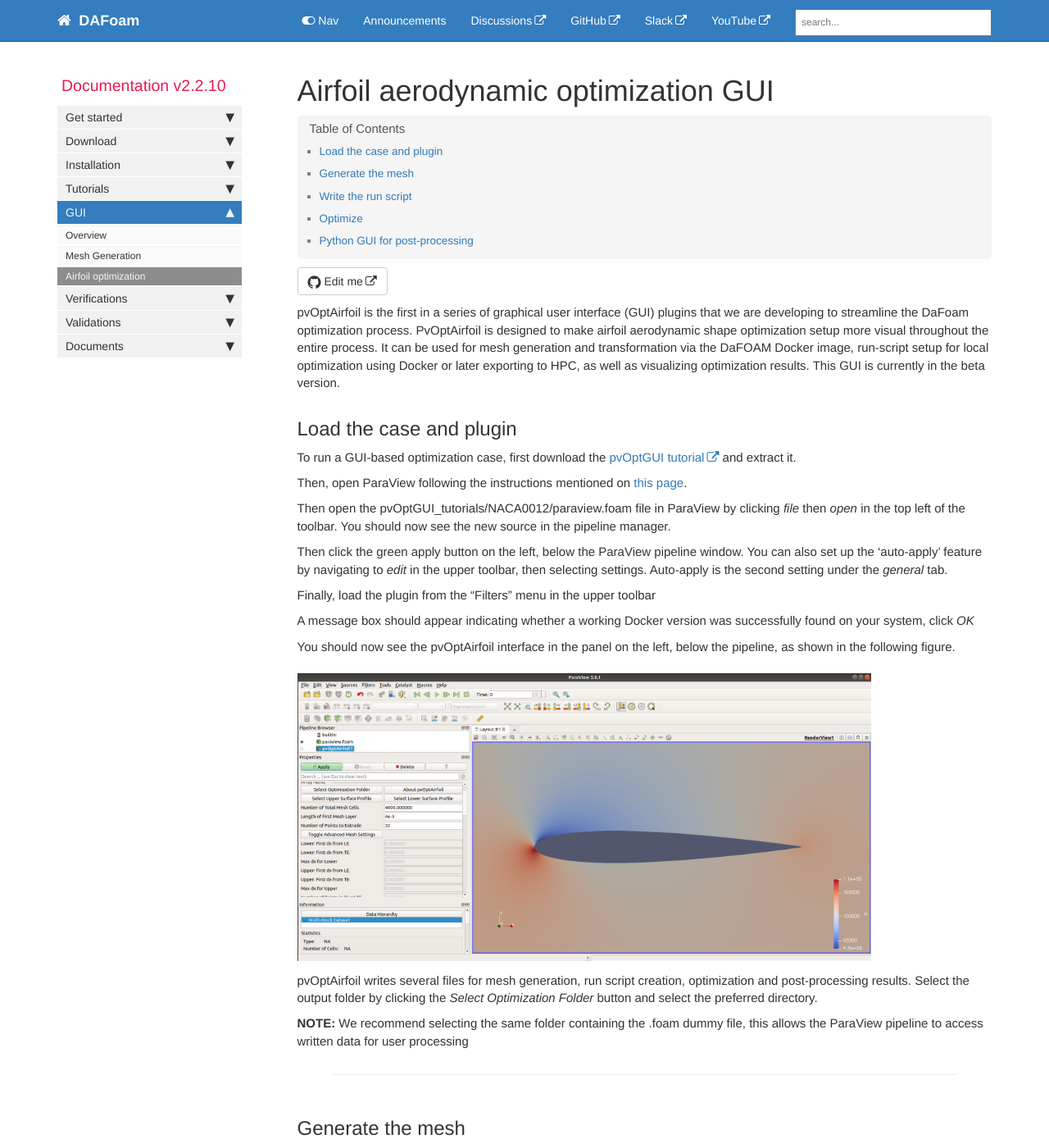
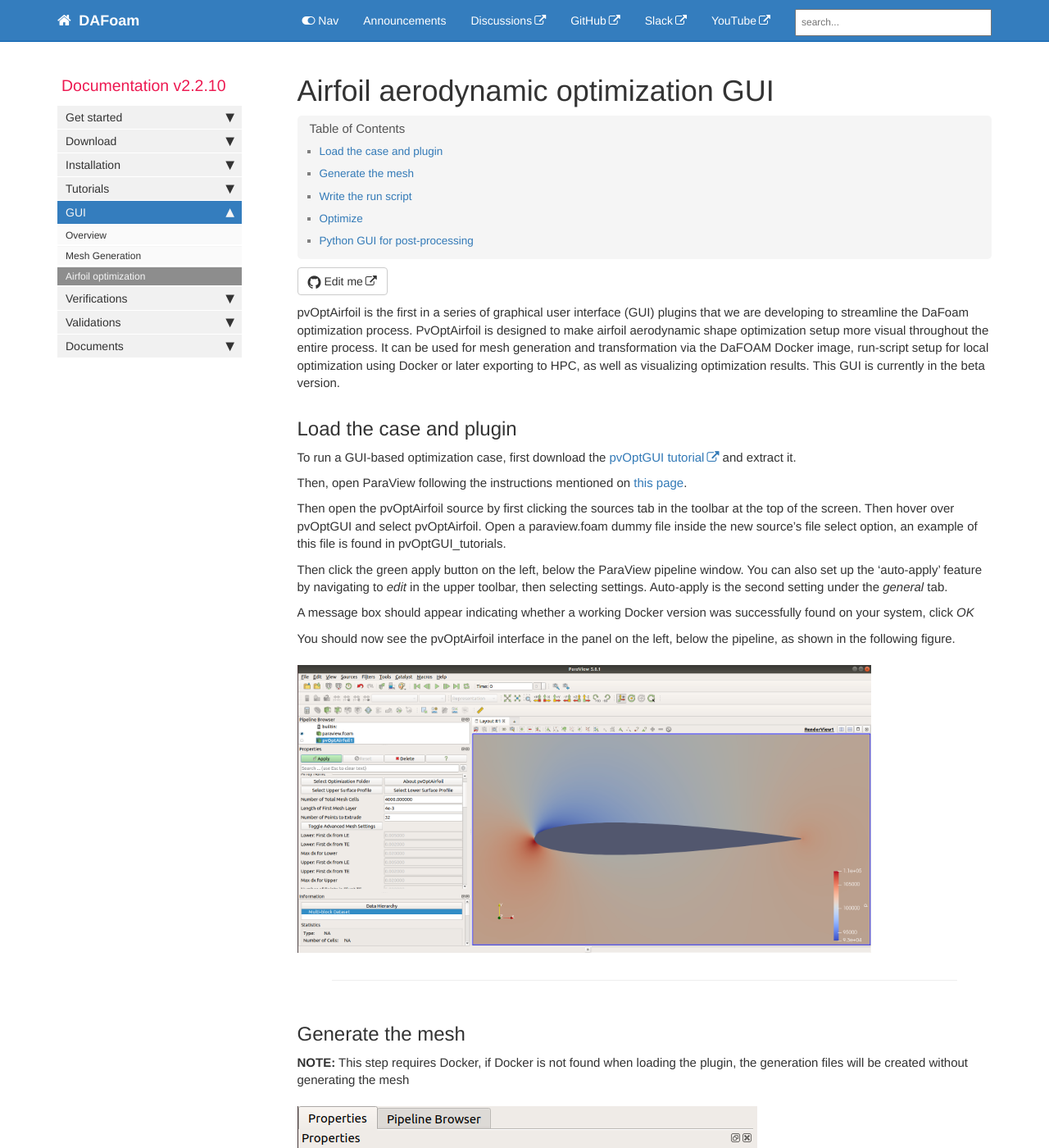
Before and after one commit to DAFoam/DAFoam.github.io, a Jekyll site: the page built from pages/mydoc/mydoc_gui_pvoptairfoil.md, in a window 1280 px wide and 1400 px high. Shown: the whole window at 82% size. Built offline with Jekyll 4.4.1, drawn with Linux system fonts in a browser that asks for light colours; comment, search, counter and statistics services are not loaded; some of the changed text lies outside the part shown.

Commit message:
Update mydoc_gui_pvoptairfoil.md

```diff
--- a/pages/mydoc/mydoc_gui_pvoptairfoil.md
+++ b/pages/mydoc/mydoc_gui_pvoptairfoil.md
@@ -15,22 +15,15 @@ To run a GUI-based optimization case, first download the [pvOptGUI tutorial](htt
 
 Then, open ParaView following the instructions mentioned on [this page](mydoc_gui_overview.html).
 
-Then open the pvOptGUI_tutorials/NACA0012/paraview.foam file in ParaView by clicking *file* then *open* in the top left of the toolbar. You should now see the new source in the pipeline manager.
+Then open the pvOptAirfoil source by first clicking the sources tab in the toolbar at the top of the screen. Then hover over pvOptGUI and select pvOptAirfoil. Open a paraview.foam dummy file inside the new source's file select option, an example of this file is found in pvOptGUI_tutorials.
 
 Then click the green apply button on the left, below the ParaView pipeline window. You can also set up the 'auto-apply' feature by navigating to *edit* in the upper toolbar, then selecting settings. Auto-apply is the second setting under the *general* tab.
-
-Finally, load the plugin from the "Filters" menu in the upper toolbar
-
 
 A message box should appear indicating whether a working Docker version was successfully found on your system, click *OK*
 
 You should now see the pvOptAirfoil interface in the panel on the left, below the pipeline, as shown in the following figure.
 
 ![pvOptAirfoil](/images/tutorials/GUI_pvOptAirfoil_full.png)
-
-pvOptAirfoil writes several files for mesh generation, run script creation, optimization and post-processing results. Select the output folder by clicking the *Select Optimization Folder* button and select the preferred directory.
-
-**NOTE:** We recommend selecting the same folder containing the .foam dummy file, this allows the ParaView pipeline to access written data for user processing
 
 ---
 
@@ -96,7 +89,8 @@ Dynamic Viscosity
 
 
 Angle of Attack
-- Input disabled, this is an initial condition for the CL Solution, true angle of attack is calculated before optimization by default
+- Input disabled during optimization setup only, this is an initial condition for the CL Solution, true angle of attack is calculated before optimization by default.
+- This option is enabled for flow solution
 
 
 Select the preferred turbulence model from the dropdown list
```
